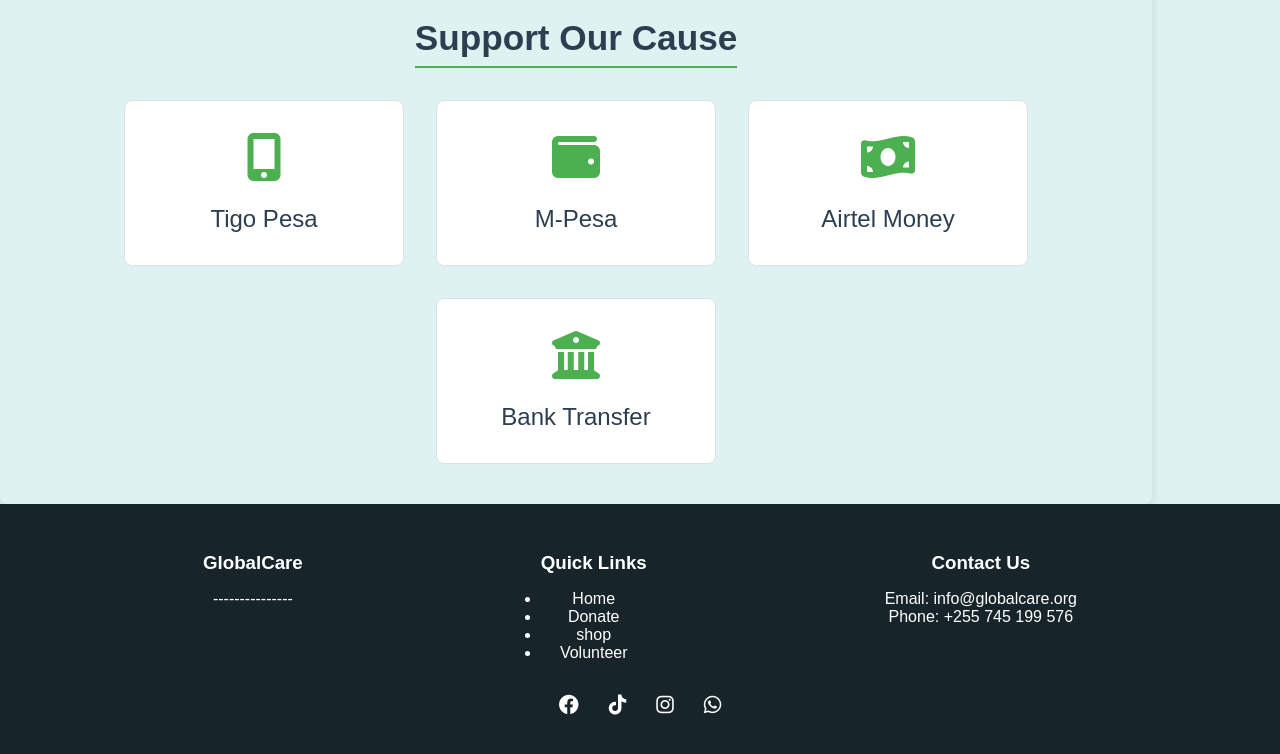
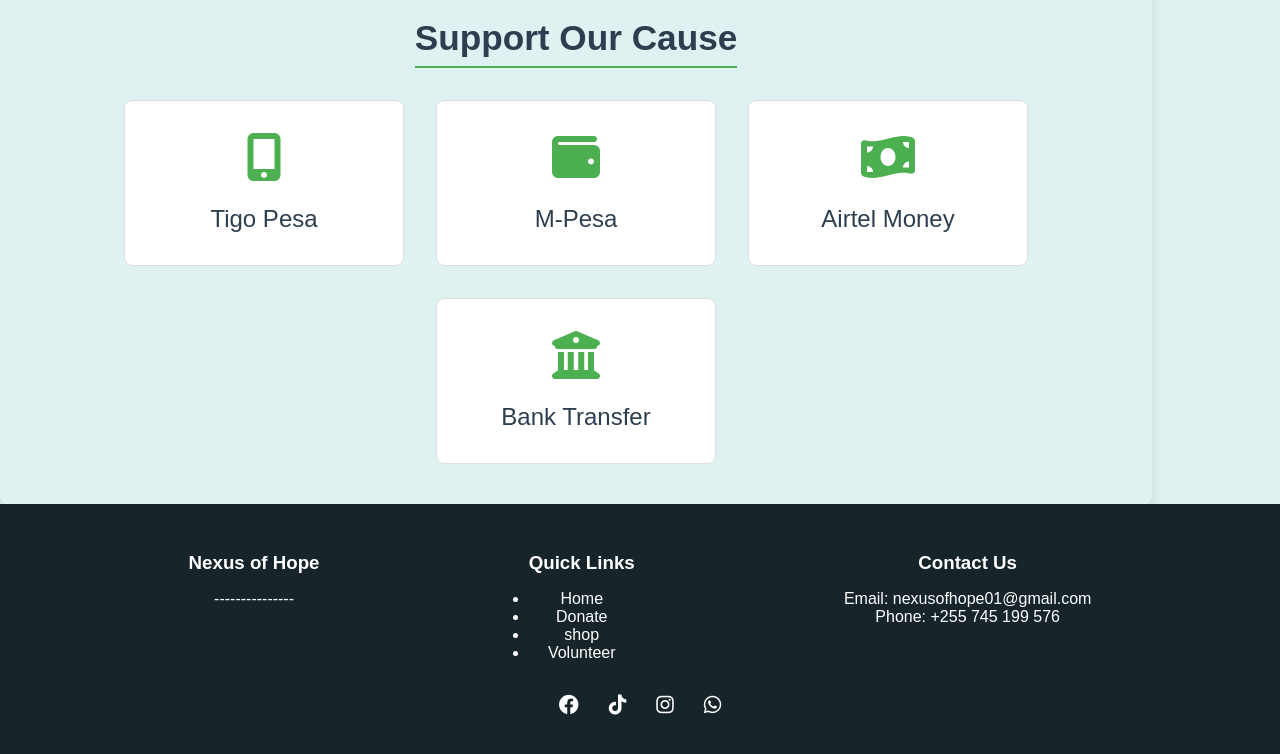
Before and after one commit to dzungofficial/charity, a plain HTML site: page donation.html in a window 1280 px wide. Shown: the part 822-1576 px from the top of the page. Drawn offline with Linux system fonts and the light colour scheme.

Commit message:
Update donation.html

```diff
--- a/donation.html
+++ b/donation.html
@@ -3,7 +3,7 @@
 <head>
     <meta charset="UTF-8">
     <meta name="viewport" content="width=device-width, initial-scale=1.0">
-    <title>GlobalCare Foundation</title>
+    <title>Nexus of Hope</title>
     <link rel="stylesheet" href="donation.css">
     <link rel="stylesheet" href="https://cdnjs.cloudflare.com/ajax/libs/font-awesome/6.4.0/css/all.min.css">
       <style>
@@ -229,7 +229,7 @@
     <!-- Dashboard Navigation -->
     <nav class="dashboard-nav">
         <div class="logo">
-            <img src="images/logo.png" alt="Nexus Of Hope Logo">
+            <img src="images/logo.png" alt="Nexus Of Hope Logo">Nexus Of Hope
         </div>
         <ul class="nav-links">
             <li><a href="index.html"><i class="fas fa-home"></i> Home</a></li>
@@ -370,7 +370,7 @@
         <div class="container">
             <div class="footer-content">
                 <div class="footer-section">
-                    <h3>GlobalCare</h3>
+                    <h3>Nexus of Hope</h3>
                     <p>---------------</p>
                 </div>
                 <div class="footer-section">
@@ -384,7 +384,7 @@
                 </div>
                 <div class="footer-section">
                     <h3>Contact Us</h3>
-                    <p>Email: info@globalcare.org</p>
+                    <p>Email: nexusofhope01@gmail.com</p>
                     <p>Phone: +255 745 199 576</p>
                 </div>
             </div>
```
